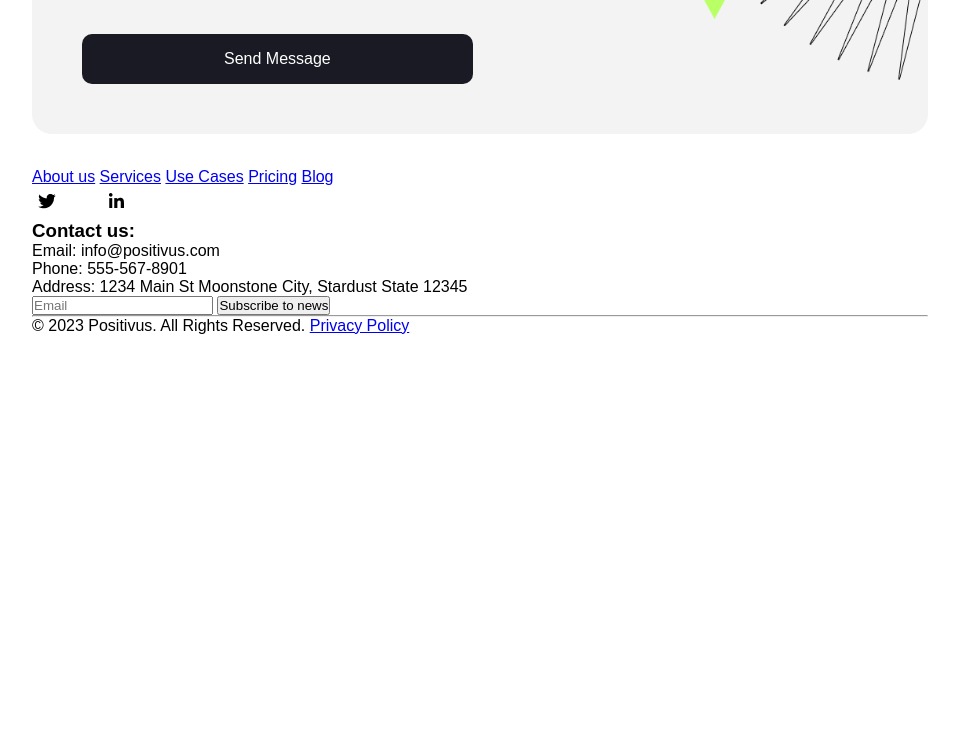
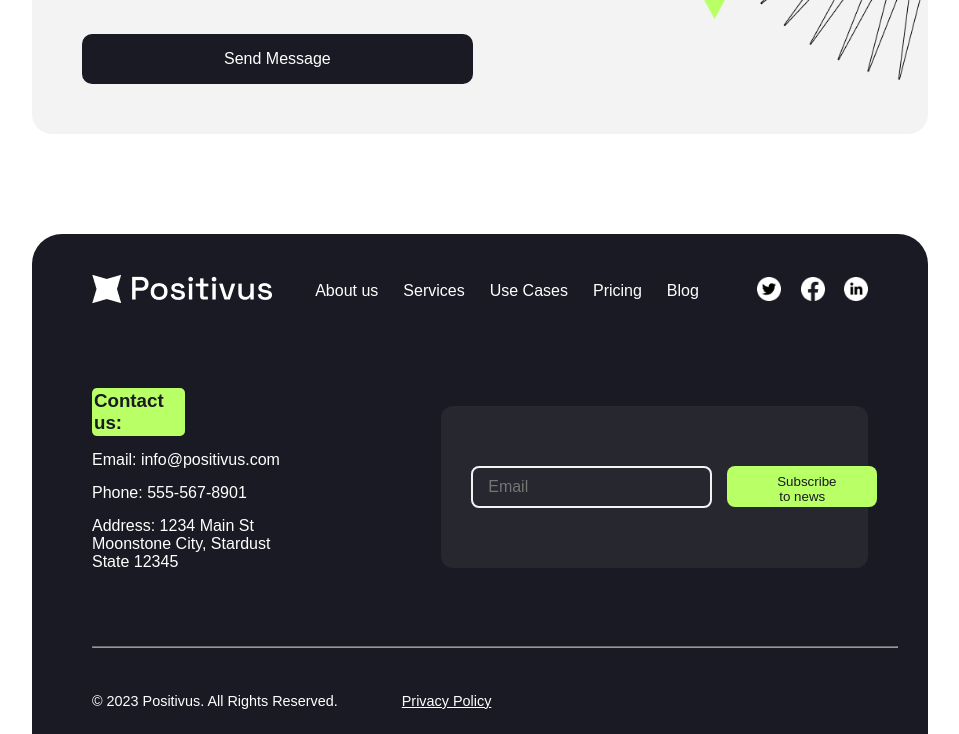
Before and after one commit to MiLenaCreator/Pozitivus, a plain HTML site: page home.html in a window 1280 px wide. Shown: the part 4885-5619 px from the top of the page, without its empty margins (160-1119 px from the left). Before the commit the page ends 5220 px from the top, so only its background shows below. Drawn offline with Linux system fonts and the light colour scheme; files whose address does not match are found by name.

Commit message:
first page footer ok

```diff
--- a/Styles/style_home.css
+++ b/Styles/style_home.css
@@ -710,7 +710,8 @@ input[type="radio"] {
     gap: 40px;
     position: relative;
     overflow: hidden; /* обрезаем всё, что выходит за границы */
-}
+    margin-bottom: 100px;
+  }
 .form-text {
     display: flex;
     flex-direction: column;
@@ -812,3 +813,122 @@ input[type="radio"] {
   object-fit: cover;
   transform: translateX(25%); /* выдвигаем вправо на половину своей ширины */
 }
+
+/* footer */
+
+.footer {
+  background-color: #191A23;
+  color: white;
+  border-top-left-radius: 30px;
+  border-top-right-radius: 30px;
+  border-bottom-left-radius: 0;
+  border-bottom-right-radius: 0;
+  position: relative;
+  font-family: "Space Grotesk", sans-serif;
+  overflow: hidden;
+}
+.footer-top {
+    display: flex;
+    align-items: center;
+    justify-content: space-between;
+    padding: 40px 60px;
+}
+.footer-logo  img {
+  height: 30px;
+}
+.footer-menu {
+  display: flex;
+    gap: 25px;
+}
+.footer-menu a {
+    text-decoration: none;
+    color: white;
+    font-weight: 500;
+}
+.footer-menu a:hover {
+  text-decoration: underline;
+}
+.footer-social-seti a img {
+  height: 24px;
+  margin-left: 15px;
+  transition: transform 0.3s;
+}
+.footer-social-seti a:hover img {
+  transform: scale(1.1);
+}
+.footer-middle {
+  display: flex;
+  justify-content: space-between;
+  align-items: center;
+  padding: 40px 60px;
+  flex-wrap: wrap;
+  gap: 30px;
+}
+.contact {
+  max-width: 40%;
+}
+.contact h3 {
+  margin-bottom: 15px;
+  background-color: #b9ff66;
+  color:#191a23;
+  padding: 2px;
+  border-radius: 5px;
+  max-width: 30%;
+}
+.contact p {
+  width: 70%;
+  margin: 15px 0;
+}
+.subscribe {
+  max-width: 55%;
+  background-color: #26272F;
+  border-radius: 12px;
+  display: flex;
+  align-items: center;
+  gap: 15px;
+  padding: 60px 30px;
+  flex: 1;
+}
+.subscribe input {
+  background-color: inherit;
+  padding: 10px 15px;
+  border-radius: 8px;
+  border: 2px solid #f3f3f3;
+  outline: none;
+  font-size: 1rem;
+  flex: 1;
+}
+.subscribe-button {
+  width: 150px;
+  height: 41px;
+  background-color: #B9FF66;
+  color: #191A23;
+  border: none;
+  border-radius: 8px;
+  padding: 8px 50px;
+  cursor: pointer;
+  transition: background-color 0.3s;
+  flex: 1;
+}
+.subscribe-button:hover {
+  background-color: #f3f3f3;
+}
+.footer hr {
+  width: 90%;
+  height: 1px;
+  margin: 20px 60px;
+  background-color: grey; /* цвет линии */
+  opacity: 0.6;
+}
+.footer-bottom {
+  text-align: left;
+  padding: 25px 60px;
+  font-size: 0.9rem;
+}
+.footer-bottom a {
+  color: white;
+  padding: 25px 60px;
+}
+.footer-bottom a:hover {
+  text-decoration: underline;
+}
--- a/home.html
+++ b/home.html
@@ -505,10 +505,14 @@
             <img src="Images/Images_Home/Illustration_form.png" alt="contact-img">
         </div>
      </section>
+
+     <!-- footer -->
      <footer class="footer">
-        <div class="top-footer">
+        <div class="footer-top">
             <div class="footer-left">
-                <div class="footer-logo"><img src= "Images/Images_Home/Logo_white.png" alt="Logo-footer"></div>
+                <div class="footer-logo">
+                    <img src= "Images/Images_Home/Logo_white.png" alt="Logo-footer">
+                </div>
             </div>
             <nav class="footer-menu">
                 <a href="About.html">About us</a>
@@ -523,7 +527,7 @@
                 <a href="https://www.linkedin.com/home" target="_blank"><img src="Images/Images_Home/linkdln_white.png" alt="LinkeDLN"></a>
             </div>
         </div>
-        <div class="middle-footer">
+        <div class="footer-middle">
             <div class="contact">
                 <h3>Contact us:</h3>
                 <p>Email: info@positivus.com</p>
@@ -534,8 +538,10 @@
                 <input type="email" id="email" placeholder="Email">
                 <button type="submit" class="subscribe-button">Subscribe to news</button>
             </div>
-            <hr>
-            <div class="copy-footer">&copy 2023 Positivus. All Rights Reserved. <a href="PrivacyPolicy.html">Privacy Policy</a></div>
+        </div>
+        <hr>
+        <div class="footer-bottom">
+            <p>&copy; 2023 Positivus. All Rights Reserved. <a href="PrivacyPolicy.html">Privacy Policy</a></p>
         </div>
      </footer>
 </div>
```
